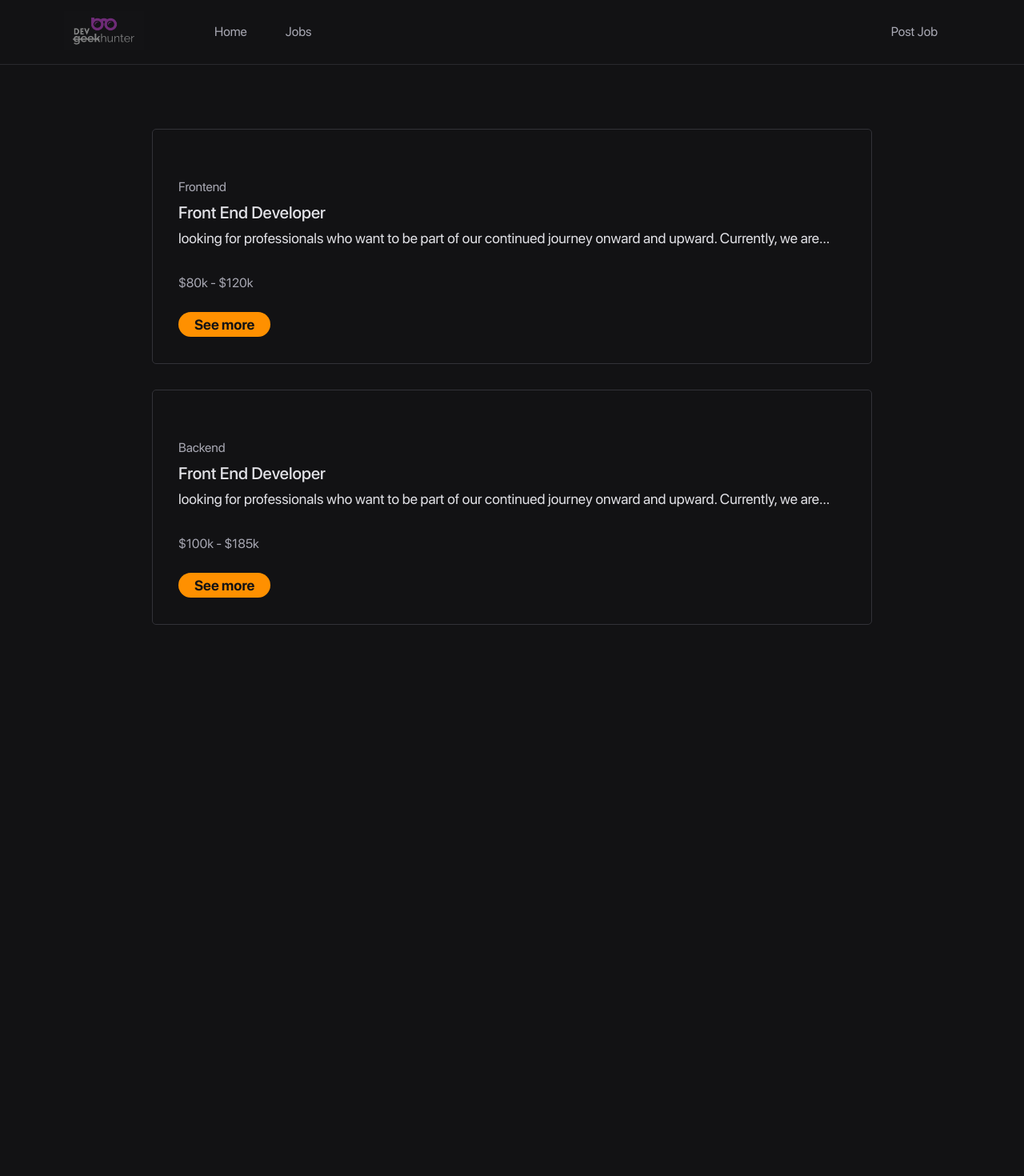
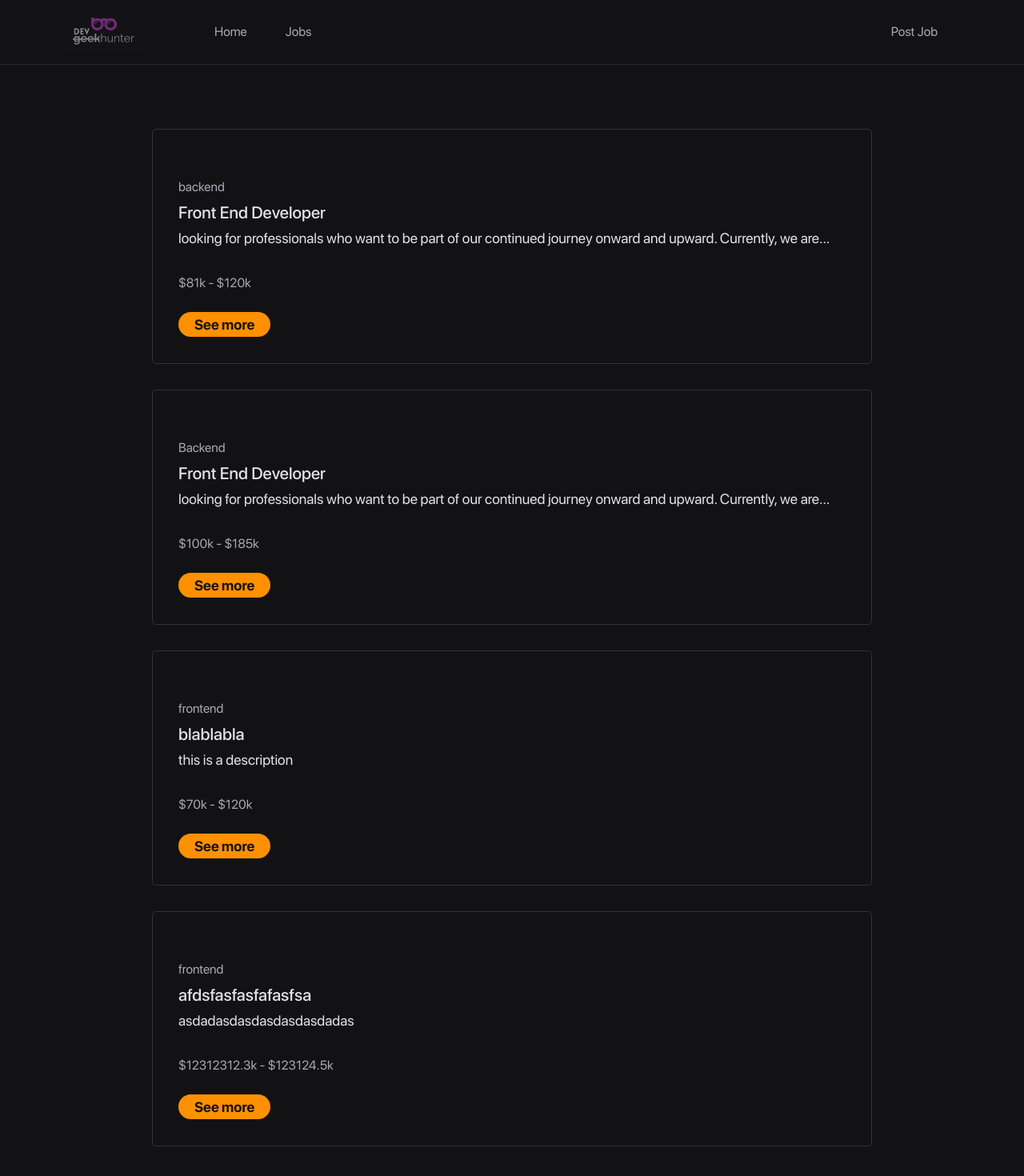
Before and after one commit to AllanLotta/devhunter, a React (Create React App) app: page /Jobs in a window 1280 px wide. Shown: the top 1470 px of the page at 80% size. Before the commit the page ends 831 px from the top, so only its background shows below. Built offline with nearby package versions, Linux system fonts and the light colour scheme; data requests are answered from the project's data file.

Commit message:
fixed types

```diff
--- a/db.json
+++ b/db.json
@@ -83,13 +83,13 @@
     {
       "id": 2,
       "title": "Front End Developer",
-      "company_id": 2,
-      "description": "looking for professionals who want to be part of our continued journey onward and upward. Currently, we are looking for a Fullstack Web Developer to work fully remote. As Developer at More, you work both independently and in a team of very talented and ambitious colleagues. We appreciate a solution-driven and quality-conscious mindset. We have several clients (e.g. Supercell, a major international mobile game development company) and parallel projects, and you need to be able to switch between them and support other projects that need your attention.",
-      "role": "Frontend",
-      "type": "Full-time",
+      "role": "backend",
+      "type": "Part-Time",
       "level": "Mid-Level",
-      "salary_min": 80000,
-      "salary_max": 120000
+      "salary_min": "81000",
+      "salary_max": "120009",
+      "company_id": 3,
+      "description": "looking for professionals who want to be part of our continued journey onward and upward. Currently, we are looking for a Fullstack Web Developer to work fully remote. As Developer at More, you work both independently and in a team of very talented and ambitious colleagues. We appreciate a solution-driven and quality-conscious mindset. We have several clients (e.g. Supercell, a major international mobile game development company) and parallel projects, and you need to be able to switch between them and support other projects that need your attention."
     },
     {
       "id": 4,
@@ -101,6 +101,28 @@
       "level": "Lead",
       "salary_min": 100000,
       "salary_max": 185000
+    },
+    {
+      "title": "blablabla",
+      "role": "frontend",
+      "type": "Full-Time",
+      "level": "Junior",
+      "salary_min": "70000",
+      "salary_max": "120000",
+      "description": "this is a description",
+      "id": 5774639701839772,
+      "company_id": 1
+    },
+    {
+      "title": "afdsfasfasfafasfsa",
+      "role": "frontend",
+      "type": "Full-Time",
+      "level": "Junior",
+      "salary_min": "12312312313",
+      "salary_max": "123124535",
+      "company_id": 2,
+      "description": "asdadasdasdasdasdasdadas",
+      "id": 5774639701839773
     }
   ]
 }
--- a/src/components/JobCard/interfaces.ts
+++ b/src/components/JobCard/interfaces.ts
@@ -1,4 +1,4 @@
-import { IJob } from '../../pages/Jobs/interfaces';
+import { IJob } from '../../hooks/Jobs/interfaces';
 
 export interface IJobCardProps {
   job: IJob;
--- a/src/routes/index.tsx
+++ b/src/routes/index.tsx
@@ -5,7 +5,7 @@ import Home from '../pages/Home';
 import Jobs from '../pages/Jobs';
 import PostJob from '../pages/Jobs/Post';
 import JobDetails from '../pages/Jobs/Job';
-import JobEdit from '../pages/Jobs/Edit';
+import EditJob from '../pages/Jobs/Edit';
 
 const Routes: React.FC = () => (
   <Switch>
@@ -13,7 +13,7 @@ const Routes: React.FC = () => (
     <Route path="/Jobs" component={Jobs} />
     <Route path="/PostJob" component={PostJob} />
     <Route path="/Job/:id" component={JobDetails} />
-    <Route path="/Edit/:id" component={JobEdit} />
+    <Route path="/Edit/:id" component={EditJob} />
   </Switch>
 );
 
```
Also changed, not shown: 1 other file (tests, documents, lock files or other folders).
